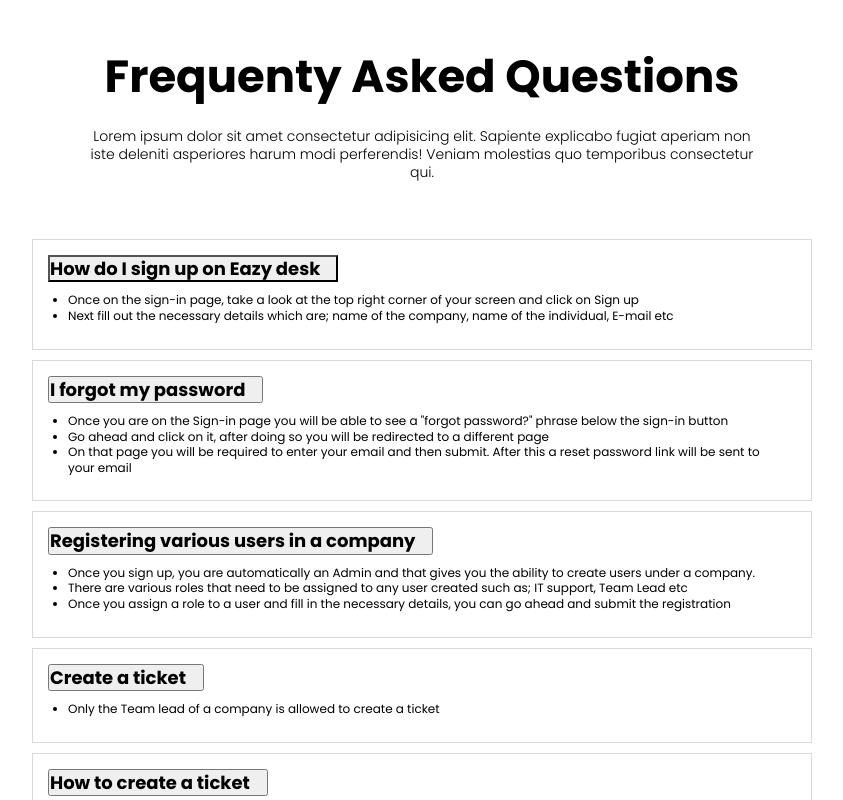
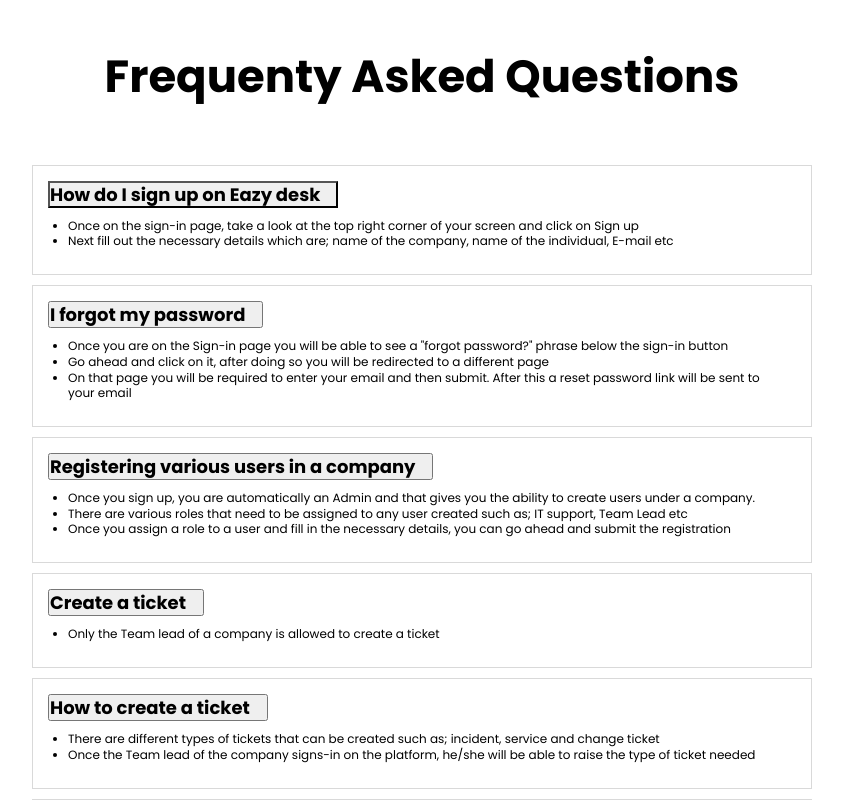
Before and after one commit to Kingbee1M/eazydesk-test, a React (Create React App) app: page /support in a window 1280 px wide. Shown: the top 800 px of the page, without its empty margins (218-1061 px from the left). Built offline with nearby package versions, Linux system fonts and the light colour scheme; no server answers.

Commit message:
FAQ update

```diff
--- a/src/Pages/Support/Support.tsx
+++ b/src/Pages/Support/Support.tsx
@@ -17,11 +17,6 @@
       <div className='support-page-top'>
         <div className="support-page_center">
           <h1>Frequenty Asked Questions</h1>
-          <p>
-            Lorem ipsum dolor sit amet consectetur adipisicing elit. Sapiente
-            explicabo fugiat aperiam non iste deleniti asperiores harum modi
-            perferendis! Veniam molestias quo temporibus consectetur qui.
-          </p>
         </div>
       </div>
 
```
